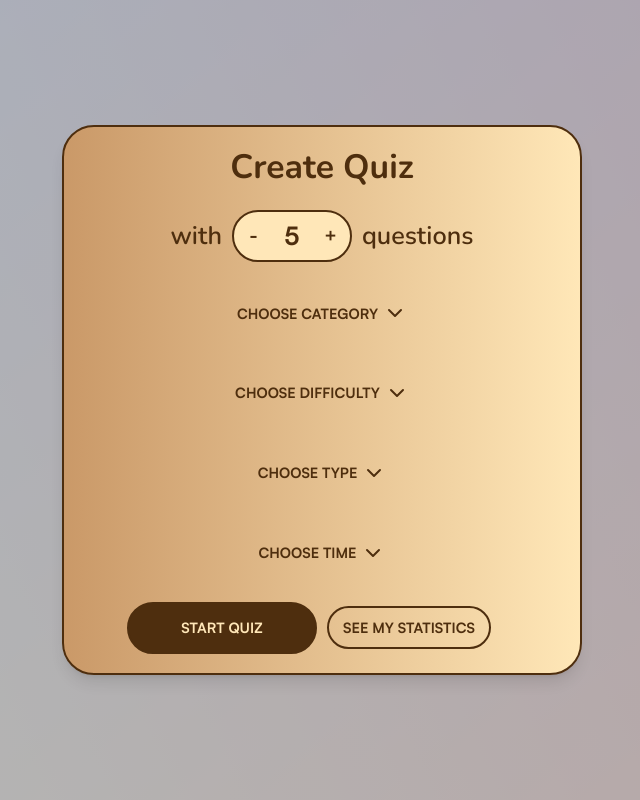
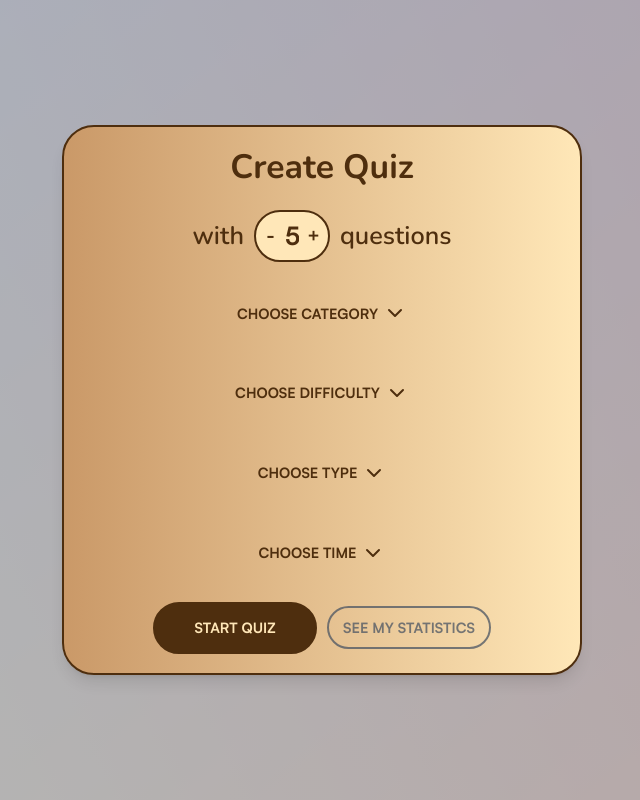
Before and after one commit to Arden27/React_01.24, a React (Vite) app: page / in a window 1280 px wide. Shown: the whole page, without its empty margins (318-958 px from the left). Built offline with nearby package versions, Linux system fonts and the light colour scheme; no server answers.

Commit message:
style fixes

```diff
--- a/src/components/Button.tsx
+++ b/src/components/Button.tsx
@@ -7,12 +7,11 @@ function getButtonStyles(format: string): string {
   let styles = ''
 
   if (types.includes('sm')) {
-    styles += 'h-[calc(theme(spacing.lg)+theme(spacing.3xs))] w-fit p-xs '
+    styles += 'h-[calc(theme(spacing.lg)+theme(spacing.3xs))] p-xs '
   }
 
   if (types.includes('lg')) {
-    styles +=
-      'h-[calc(theme(spacing.lg)+theme(spacing.xs))] w-fit min-w-[calc(theme(spacing.3xl)+theme(spacing.2xl))] p-sm px-md '
+    styles += 'h-[calc(theme(spacing.lg)+theme(spacing.xs))]  px-sm '
   }
 
   if (types.includes('fill')) {
@@ -21,7 +20,7 @@ function getButtonStyles(format: string): string {
 
   if (types.includes('round')) {
     styles +=
-      'h-md w-md justify-center rounded-[2rem] text-center font-btn leading-none hover:bg-text hover:text-bg3 '
+      'h-md w-sm justify-center rounded-[2rem] text-center font-btn leading-none hover:bg-text hover:text-bg3 '
   }
 
   if (types.includes('border')) {
--- a/src/components/Dropdown.tsx
+++ b/src/components/Dropdown.tsx
@@ -61,13 +61,13 @@ export function Dropdown({ payload, placeholder, onSelect }: DropdownProps) {
 
       <div
         className={twMerge(
-          'fixed left-1/2 z-50  flex max-h-64  origin-top -translate-x-[50%] flex-col  gap-3xs overflow-hidden rounded-[2rem] bg-bar p-xs text-end  font-btn text-sm shadow transition-transform duration-500',
+          'fixed left-1/2 z-50  m-2xs flex  max-h-64 origin-top -translate-x-[50%]  flex-col gap-3xs overflow-hidden rounded-[2rem] bg-bar p-xs  text-end font-btn text-sm shadow transition-transform duration-500',
           !isOpen ? 'scale-y-0' : ''
         )}
         style={{ zIndex: zIndex }}>
         <ul
           className={twMerge(
-            'justify-right flex origin-bottom flex-col place-items-end overflow-y-auto text-right transition duration-500',
+            'justify-right flex origin-bottom flex-col place-items-end overflow-y-auto p-xs text-right transition duration-500',
             !isOpen ? 'scale-y-[2]' : ''
           )}>
           {payload.items.map((item, index) => (
--- a/src/components/DynamicBackground.tsx
+++ b/src/components/DynamicBackground.tsx
@@ -74,7 +74,7 @@ export function DynamicBackground() {
     transition: `opacity ${transitionTime / 1000}s ease-in`,
     backgroundImage: `linear-gradient(${foregroundAngle}deg, ${foregroundGradientFrom}, ${foregroundGradientTo})`,
     backgroundSize: '100% 100%',
-    position: 'absolute',
+    position: 'fixed',
     inset: 0,
     zIndex: 1
   }
@@ -83,15 +83,15 @@ export function DynamicBackground() {
     opacity: 1,
     backgroundImage: `linear-gradient(${backgroundAngle}deg, ${backgroundGradientFrom}, ${backgroundGradientTo})`,
     backgroundSize: '100% 100%',
-    position: 'absolute',
+    position: 'fixed',
     inset: 0,
     zIndex: 0
   }
 
   return (
     <div
-      className={`opacity-0 ${
-        rendered ? '-z-50 opacity-50' : ''
+      className={`-z-50 opacity-0 ${
+        rendered ? 'opacity-50' : ''
       } absolute inset-0 min-h-screen transition-opacity duration-[3000ms] ease-in-out`}>
       <div style={backgroundStyle}></div>
       <div style={foregroundStyle}></div>
--- a/src/components/Modal.tsx
+++ b/src/components/Modal.tsx
@@ -39,13 +39,12 @@ export function Modal({
     <dialog
       open={isOpen}
       ref={modalRef}
-      className="fixed inset-x-0 inset-y-0 mx-auto my-auto items-center justify-center bg-transparent transition">
-      <div className="flex max-w-lg flex-col items-center justify-center gap-4 rounded-[2rem] border-2 border-solid border-text bg-gradient-to-r from-bg3 to-bg2 p-lg shadow-2xl">
-        <div className="flex flex-col gap-2 text-center">
-          <h2>{message}</h2>
-          <h3>{additionalMessage}</h3>
-        </div>
-        <div className="flex w-full flex-row items-center justify-around gap-4">
+      className="inset-x-0 inset-y-0 mx-auto my-auto items-center justify-center bg-transparent transition">
+      <div className="grid place-items-center justify-center gap-md rounded-[2rem] border-2 border-solid border-text bg-gradient-to-r from-bg3 to-bg2 p-md shadow-2xl">
+        <h2>{message}</h2>
+        <h3>{additionalMessage}</h3>
+
+        <div className="flex items-center justify-around gap-xs">
           <Button format="lg fill" onClick={toggleDialog}>
             {cancelButtonMessage}
           </Button>
--- a/src/components/SetQuantityGroup.tsx
+++ b/src/components/SetQuantityGroup.tsx
@@ -124,7 +124,7 @@ function InputQuantity({ quantity, setQuantity, min, max, className }: InputQuan
 
   return (
     <input
-      className={twMerge(`h-lg w-lg rounded-[2rem] bg-transparent text-center font-btn`, className)}
+      className={twMerge(`h-lg w-xs rounded-[2rem] bg-transparent text-center font-btn`, className)}
       type="number"
       value={inputValue}
       min={min}
--- a/src/screens/CreateQuizScreen.tsx
+++ b/src/screens/CreateQuizScreen.tsx
@@ -130,7 +130,7 @@ export function CreateQuizScreen() {
           <h2 className="text-lg">questions</h2>
         </div>
 
-        <div className="grid h-full place-items-center gap-sm text-center">
+        <div className="grid h-full  place-items-center gap-sm text-center">
           {menuOptionsWithCategories.map((menuOption, index) => (
             <Dropdown
               key={`dropdown-${index}`}
--- a/src/style/styles.css
+++ b/src/style/styles.css
@@ -42,12 +42,19 @@
   /* --- SCROLLBAR --- */
 
   ::-webkit-scrollbar {
-    width: 3px;
+    @apply w-[8px];
+  }
+
+  ::-webkit-scrollbar-track {
   }
 
   ::-webkit-scrollbar-thumb {
-    background-color: hsl(30, 70%, 18%);
-    border-radius: 6px;
+    @apply rounded-[2rem]  bg-text;
+  }
+
+  /* --- MODAL --- */
+  ::backdrop {
+    @apply bg-red-800;
   }
 
   /* --- FOCUS --- */
@@ -67,3 +74,7 @@
     margin: 0;
   }
 }
+
+:disabled {
+  @apply pointer-events-none  !border-gray-600 !text-gray-600 opacity-75;
+}
```
